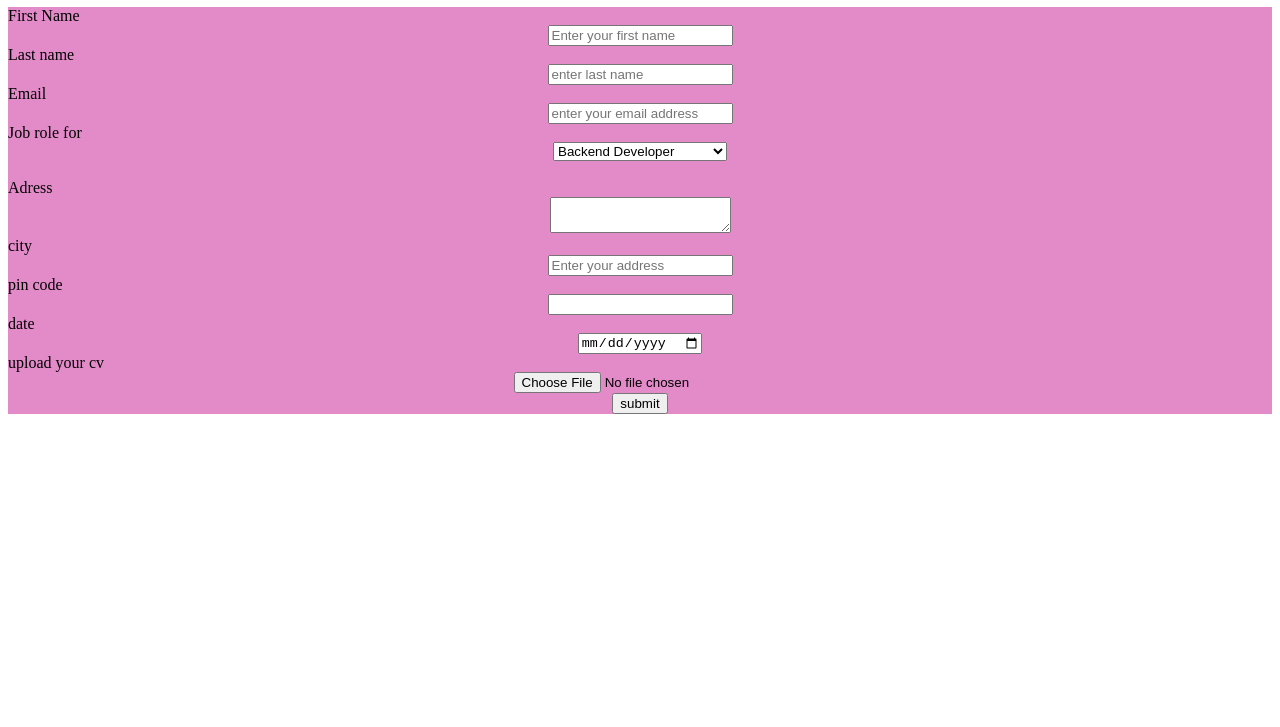
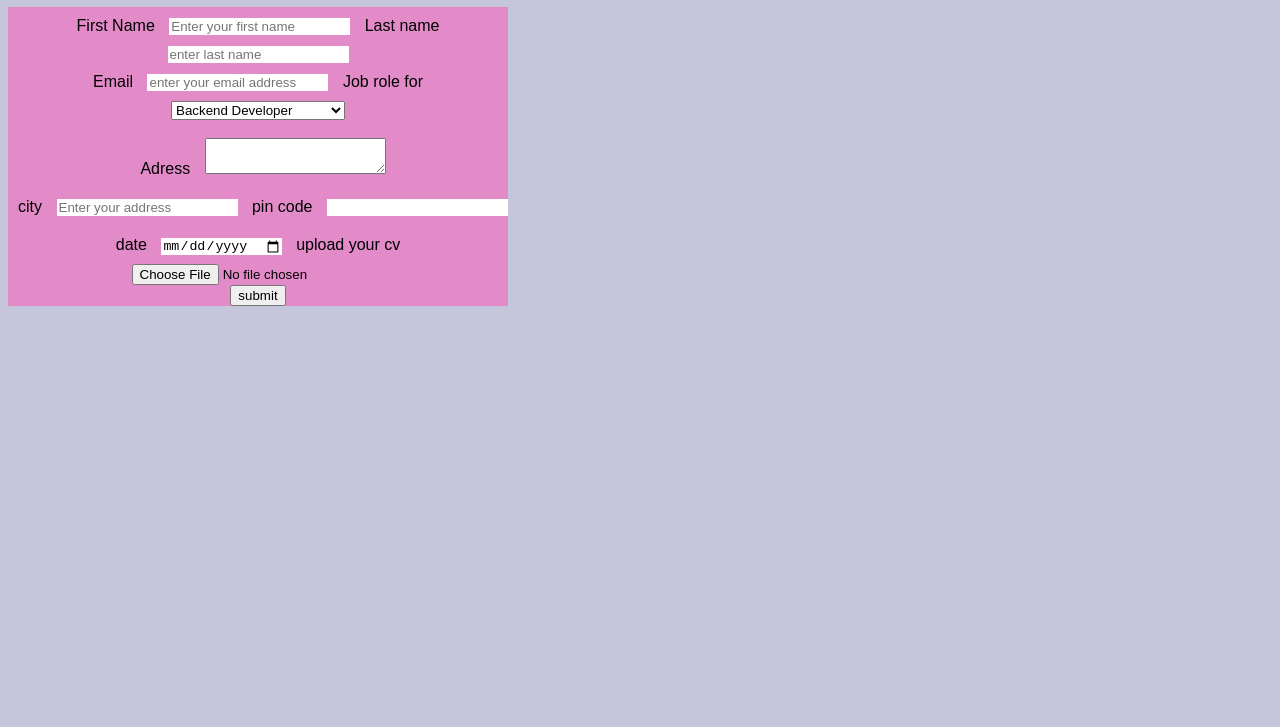
Before and after one commit to kunalsamanta/job-Application, a plain HTML site: page index.html in a window 1280 px wide. Shown: the part 73-800 px from the top of the page. Drawn offline with Linux system fonts and the light colour scheme.

Commit message:
from style

```diff
--- a/index.html
+++ b/index.html
@@ -10,11 +10,11 @@
     <div>
         <form>
             <label class="container"> First Name</label>
-            <input type="text" placeholder="Enter your first name">
+            <input class="input-container" type="text" placeholder="Enter your first name">
             <label class="container">Last name</label>
-            <input type="text" placeholder="enter last name "><br/>
+            <input class="input-container" type="text" placeholder="enter last name "><br/>
             <label class="container">Email</label>
-            <input type="email" placeholder="enter your email address" >
+            <input class="input-container" type="email" placeholder="enter your email address" >
             <label class="container">Job role for</label>
             <select id="">
                 <option>Backend Developer</option>
@@ -24,13 +24,13 @@
             <label class="container">Adress</label>
             <textarea cols="" rows=""></textarea><br/>
             <label class="container">city</label>
-            <input type="text" placeholder="Enter your address" >
+            <input class="input-container" type="text" placeholder="Enter your address" >
             <label class="container">pin code</label>
-            <input type="number"><br>
+            <input class="input-container" type="number"><br>
             <label class="container"> date</label>
-            <input type="date">
+            <input class="input-container" type="date">
             <label class="container">upload your cv</label>
-            <input id="file-data" type="file"><br>
+            <input class="input-container" id="file-data" type="file"><br>
             <button>submit</button>
         </form>
     </div>
--- a/style.css
+++ b/style.css
@@ -1,10 +1,20 @@
 body{
     text-align: center;
+    background-color: rgb(197, 197, 220);
+    font-family: Arial, Helvetica, sans-serif;
 
 }
 form{
     background-color: #e38bc9;
+    max-width: 500px;
+
 }
 .container{
-    display: flex;
+    padding: 10px;
+    display: inline-block;
+    text-decoration: solid;
 }
+.input-container{
+    border: 15vh;
+    border-color: rgb(221, 29, 58);
+}
```
